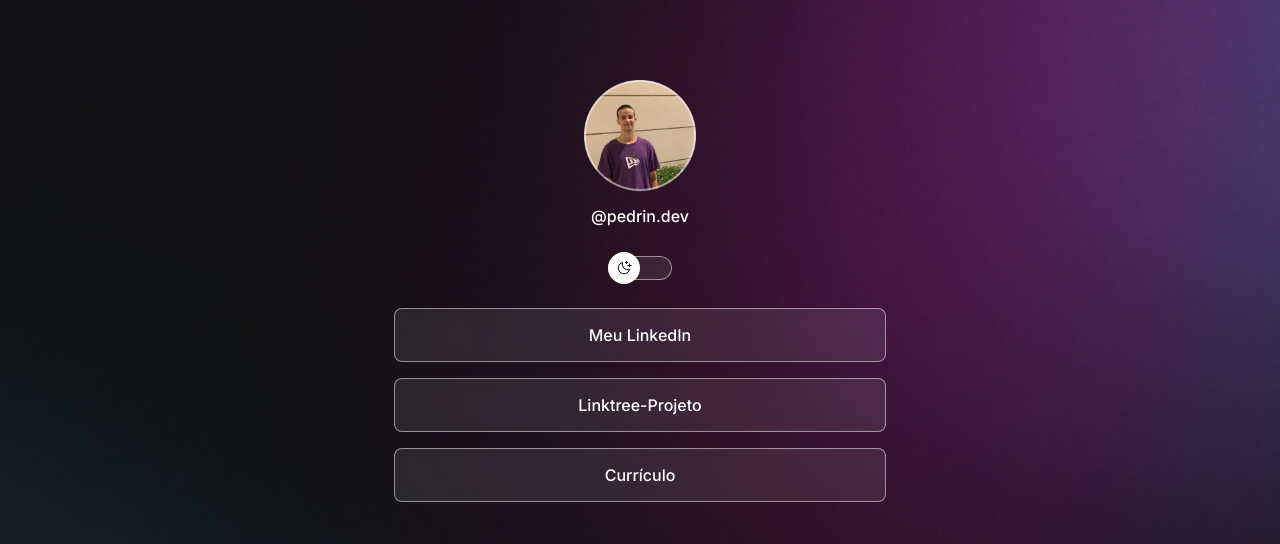
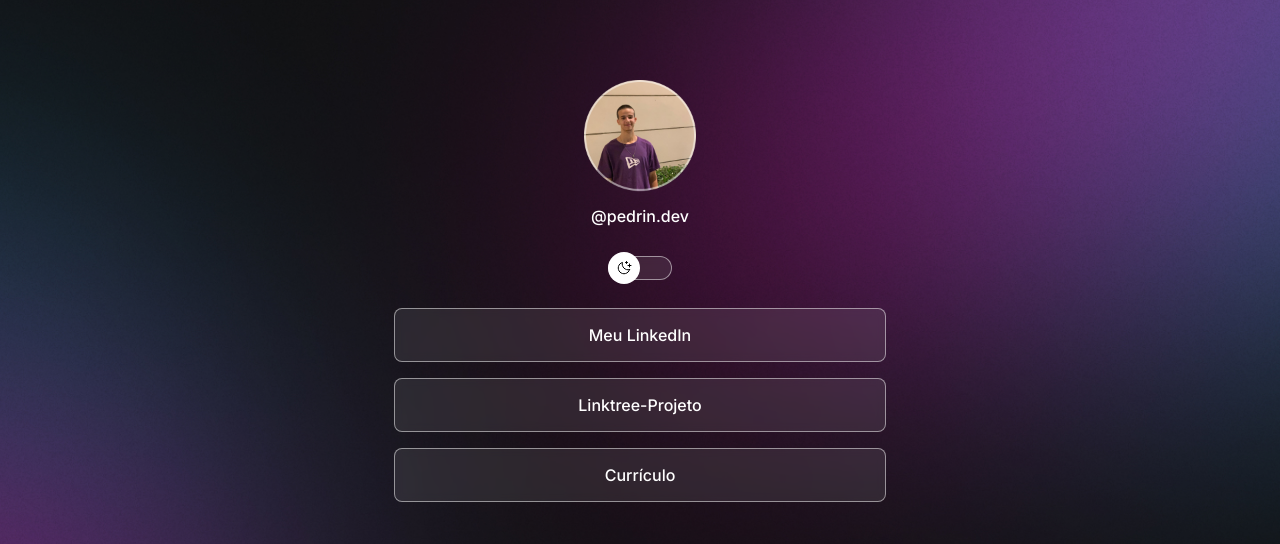
Before and after one commit to PedroHenrique1s/linktree, a plain HTML site: page index.html in a window 1280 px wide. Shown: the top 544 px of the page. Drawn offline with nearby package versions, Linux system fonts and the light colour scheme.

Commit message:
image alterada

```diff
--- a/style.css
+++ b/style.css
@@ -7,7 +7,7 @@
 
 :root{
    --text-color: white;
-   --bg-url: url(/assets/bg-mobile.jpg);
+   --bg-url: url(/assets/bg-desktop.jpg);
    --stroke-color: rgba(255,255,255, 0.5);
    --surface-color: rgba(225, 225, 225, 0.1);
    --surface-color-hover: rgba(0, 0, 0, 0.02);
```
